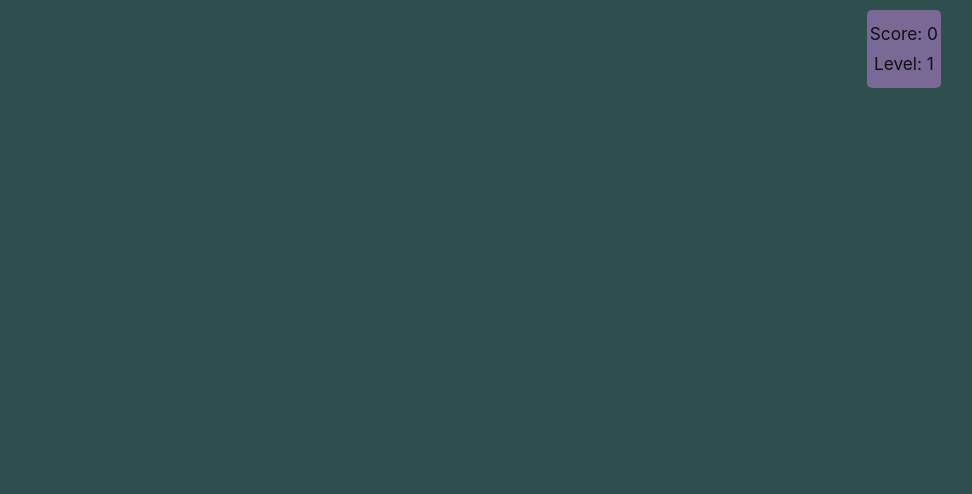
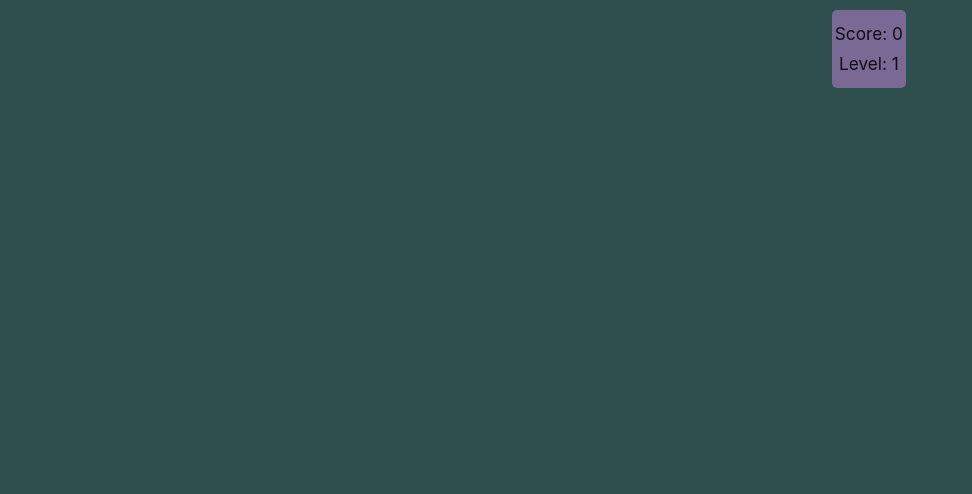
Before and after one commit to marinacor1/typrr-burn, a website: page index.html in a window 1280 px wide. Shown: the top 494 px of the page, without its empty margins (162-1134 px from the left). Drawn offline with nearby package versions, Linux system fonts and the light colour scheme.

Commit message:
Fix stats div position

```diff
--- a/app.css
+++ b/app.css
@@ -18,7 +18,6 @@ html {
 
 canvas {
 	background-color: transparent;
-
 }
 
 #canvas-container {
@@ -42,10 +41,10 @@ p {
 
 #stats {
 	margin-top: 10px;
-	margin-right: -15px;
+	margin-right: 20px;
 	padding: 3px;
+	position: relative;
 	float: right;
-	position: relative;
 	top: 0;
 	background-color: rgba(212, 133, 233, 0.45);
 	text-align: center;
```
